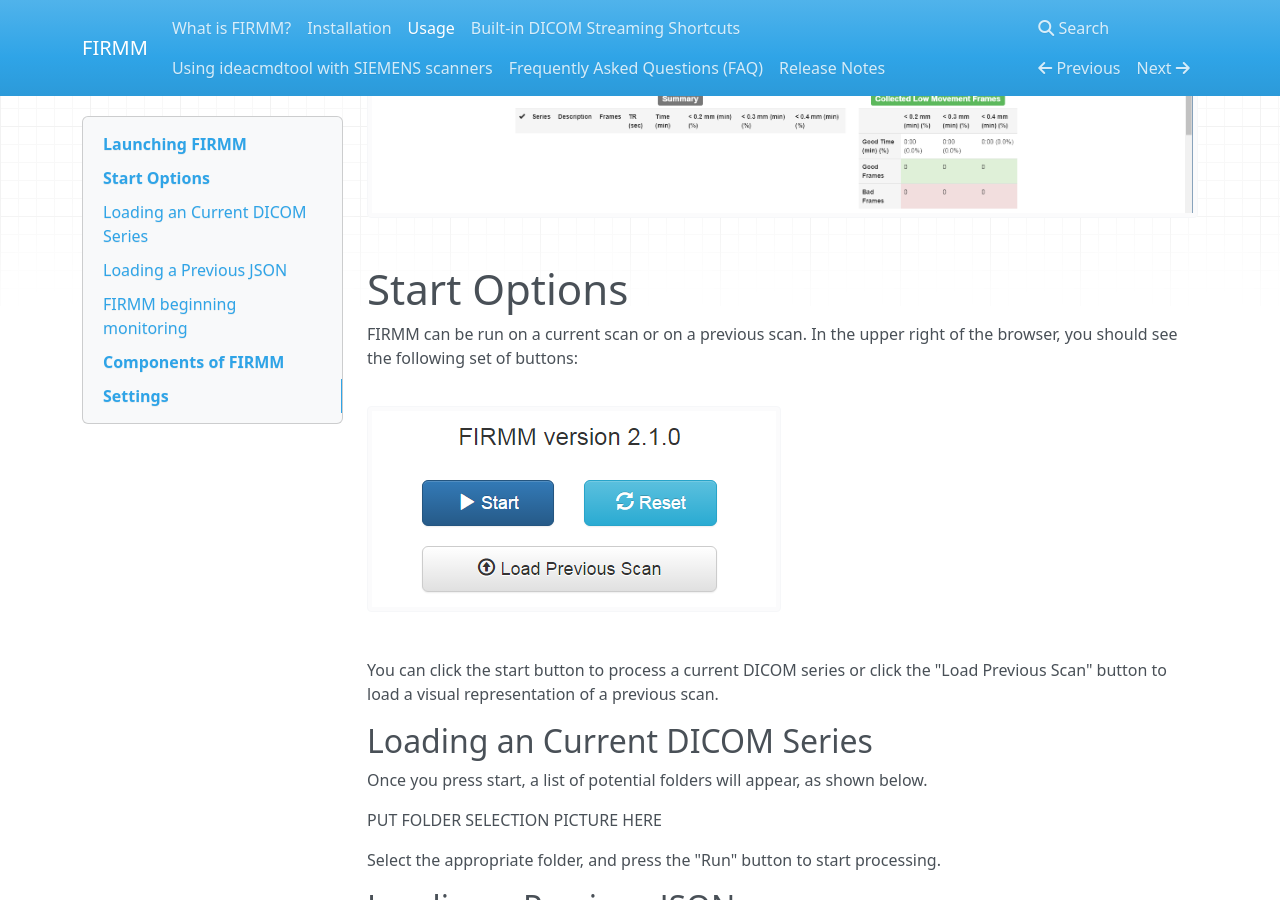
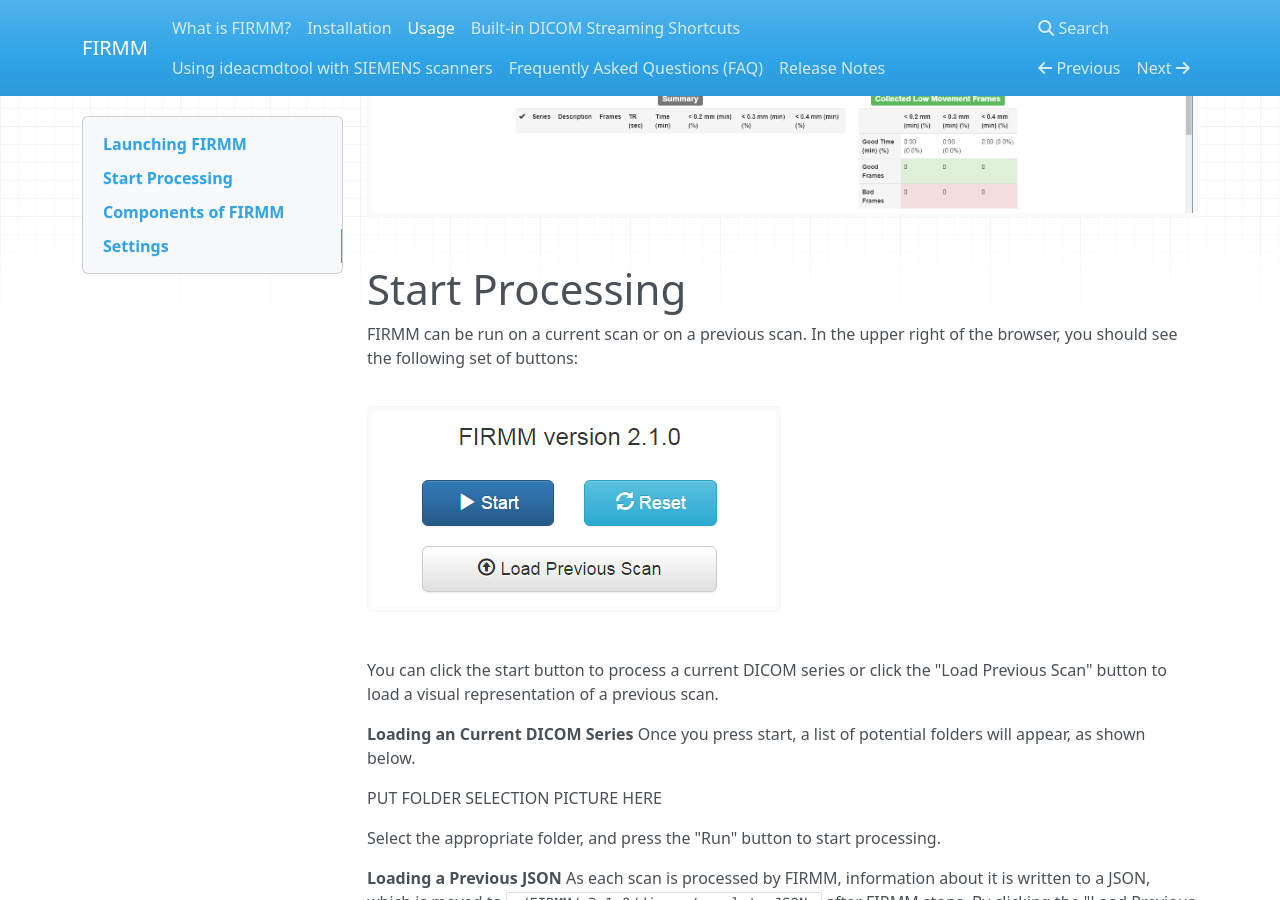
Before and after one commit to FIRMMsoftware/firmm_docs, an MkDocs documentation site: the page built from docs/FIRMM_USAGE.md, in a window 1280 px wide and 900 px high, scrolled down 1346 px. Built offline with MkDocs 1.6.1, drawn with Linux system fonts in a browser that asks for light colours; nearby versions of some CDN libraries; old or Windows-style settings are respelled for this version of MkDocs.

Commit message:
Change to bold headers instead of header tags (to mach the rest of the sections)

```diff
--- a/docs/FIRMM_USAGE.md
+++ b/docs/FIRMM_USAGE.md
@@ -33,7 +33,7 @@ When FIRMM starts, a web browser should open and you should see a screen like th
 
 <div class="page-break"></div>
 
-# Start Options
+# Start Processing
 FIRMM can be run on a current scan or on a previous scan.
 In the upper right of the browser, you should see the following set of buttons:
 
@@ -41,21 +41,21 @@ In the upper right of the browser, you should see the following set of buttons:
 
 You can click the start button to process a current DICOM series or click the "Load Previous Scan" button to load a visual representation of a previous scan.
 
-## Loading an Current DICOM Series
+**Loading an Current DICOM Series**
 Once you press start, a list of potential folders will appear, as shown below.
 
 PUT FOLDER SELECTION PICTURE HERE
 
 Select the appropriate folder, and press the "Run" button to start processing.
 
-## Loading a Previous JSON
+**Loading a Previous JSON**
 As each scan is processed by FIRMM, information about it is written to a JSON, which is moved to `~/FIRMM/v2.1.0/django/complete_JSONs` after FIRMM stops. By clicking the "Load Previous Scan" button you can load any JSON currently in the `complete_JSONs` directory.
 
 **Note: the JSONs created by FIRMM are stored in the `complete_JSONs` folder indefinitely unless moved by the user. As well as motion information, these JSONs contain information from the DICOM headers such as the Patient ID and Patient Name entered by the scan operator during patient registration. Users are responsible for restricting access to the JSONs created by FIRMM as appropriate.**
 
 <div class="page-break"></div>
 
-## FIRMM beginning monitoring
+**FIRMM beginning monitoring**
 
 ![FIRMM after being started](img/FIRMM_started.png)
 
```
